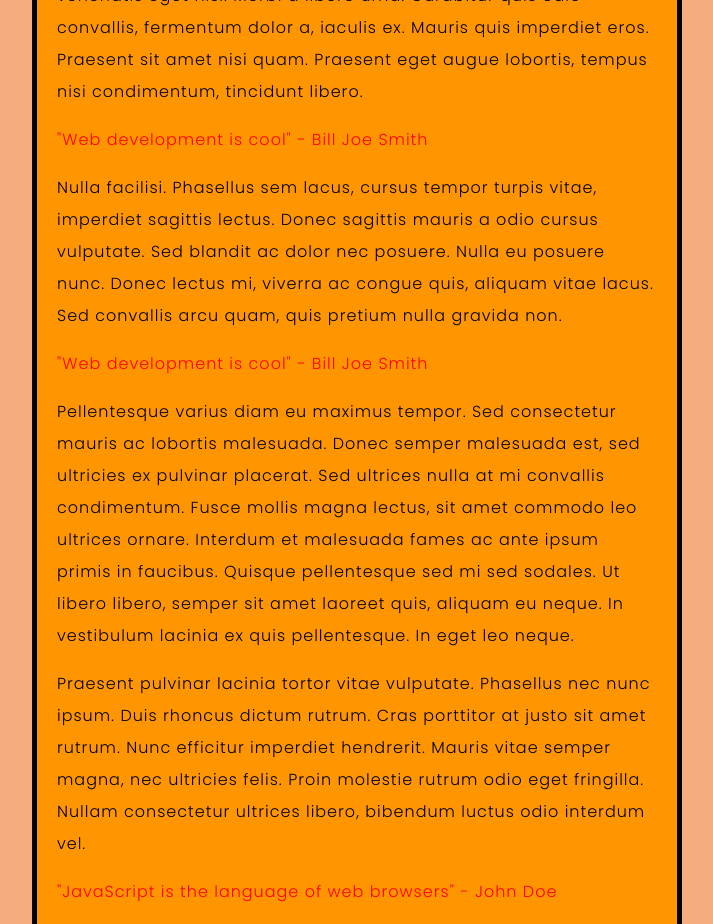
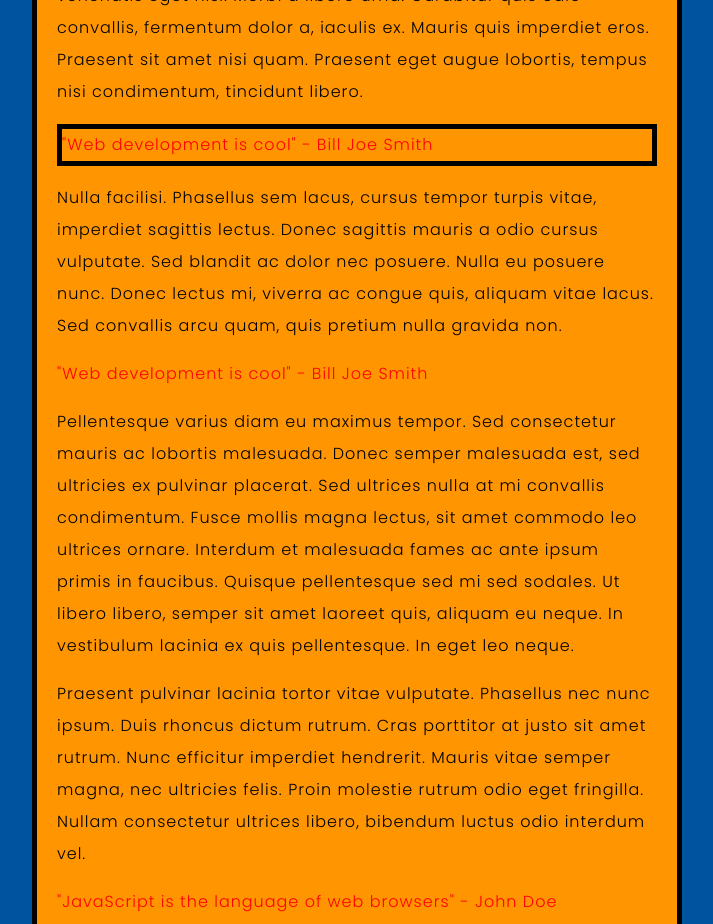
Before and after one commit to KorinaAn/mozilla-website, a plain HTML site: page index.html in a window 1280 px wide. Shown: the part 1040-1964 px from the top of the page, without its empty margins (283-996 px from the left). Drawn offline with Linux system fonts and the light colour scheme.

Commit message:
more styles

```diff
--- a/styles/style.css
+++ b/styles/style.css
@@ -16,7 +16,7 @@ li {
 }
 
 html {
-  background-color: #F5AC7E;
+  background-color: #00539f;
 }
 
 body {
@@ -44,7 +44,7 @@ img {
   color: red;
 }
 
-.mainquote {
+#mainquote {
   color: red;
   border: 5px solid black;
 }
```
